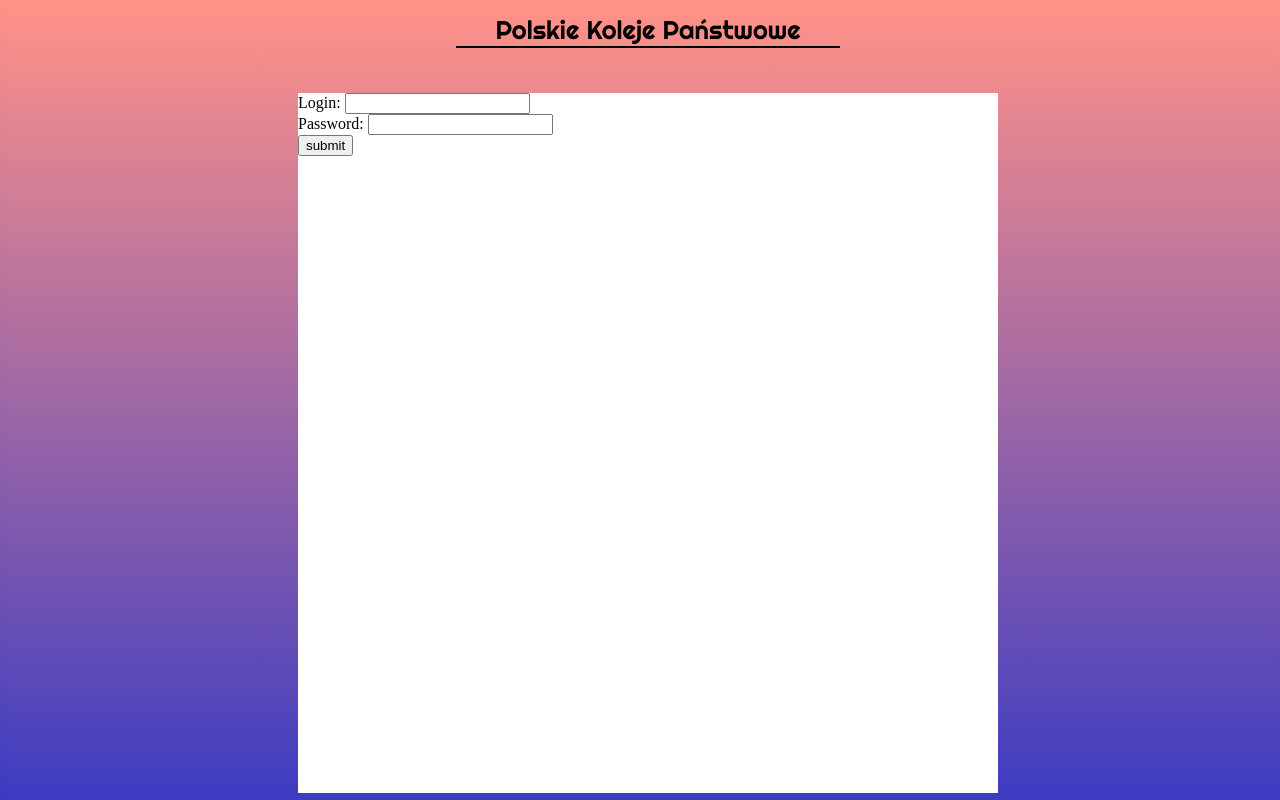
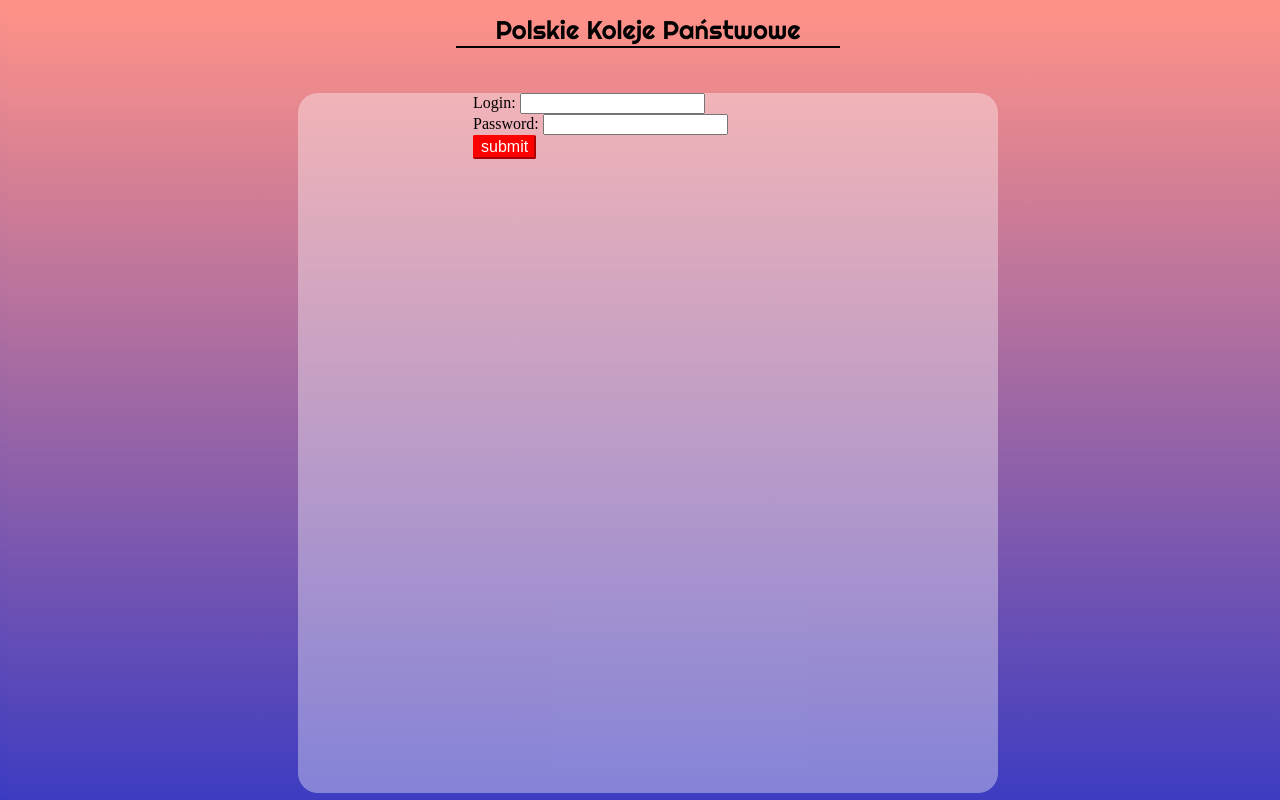
Before and after one commit to SevenPik/StronyInternetoweSpeedrun, a PHP site: page /html.html in a window 1280 px wide. Run offline with PHP 8.4, Linux system fonts and the light colour scheme.

Commit message:
Changes to visual effects<centered a div>

```diff
--- a/css.css
+++ b/css.css
@@ -83,13 +83,35 @@ containter{
 .GłównaStrona {
         position: relative;
         height: 700px;
-        background-color:white;
+        background-color:rgba(255, 255, 255, 0.363);
         width: 700px;
         z-index: 123;
         margin:auto;
-        display: block;
         margin-top: 25px;
+        border-radius:20px;
+        display:block;
+
 }
 form{
     position:relative;
+
+        margin-left:auto;
+        margin-right:auto;
 }
+input[type="submit"]{
+        background-color:red;
+        border-radius: 2px;
+        border-color: red;
+        color: white;
+        font-size:1em;
+        margin:auto;
+}
+.zawartosc{
+        width:50%;
+        display:block;
+        position:relative;
+        margin: auto;
+        margin-top:auto;
+        margin-bottom:auto;
+
+}
--- a/html.html
+++ b/html.html
@@ -16,10 +16,12 @@
             </container>
             <container>
                 <div class="GłównaStrona">
+                    <div class="zawartosc">
                     <form type="text" name="login" >Login: <input type="text" required></input></form>
                     <form name="login" >Password: <input type="password" required></input></form>
                     <input type="submit" value="submit"/>
                     <form method="post" action=''></form>
+                    </div>
                 </div>
             </container>
         </div>
```
